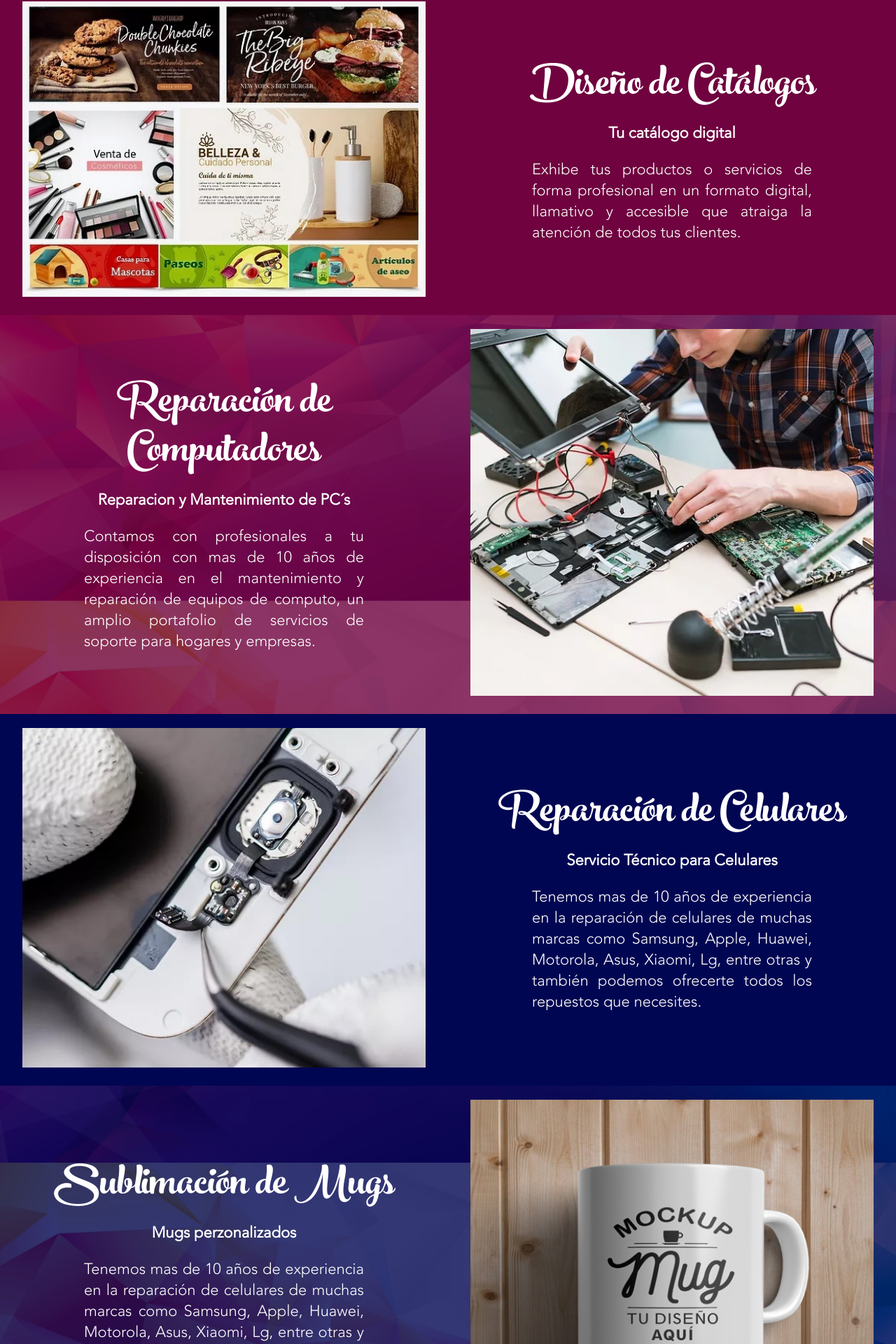
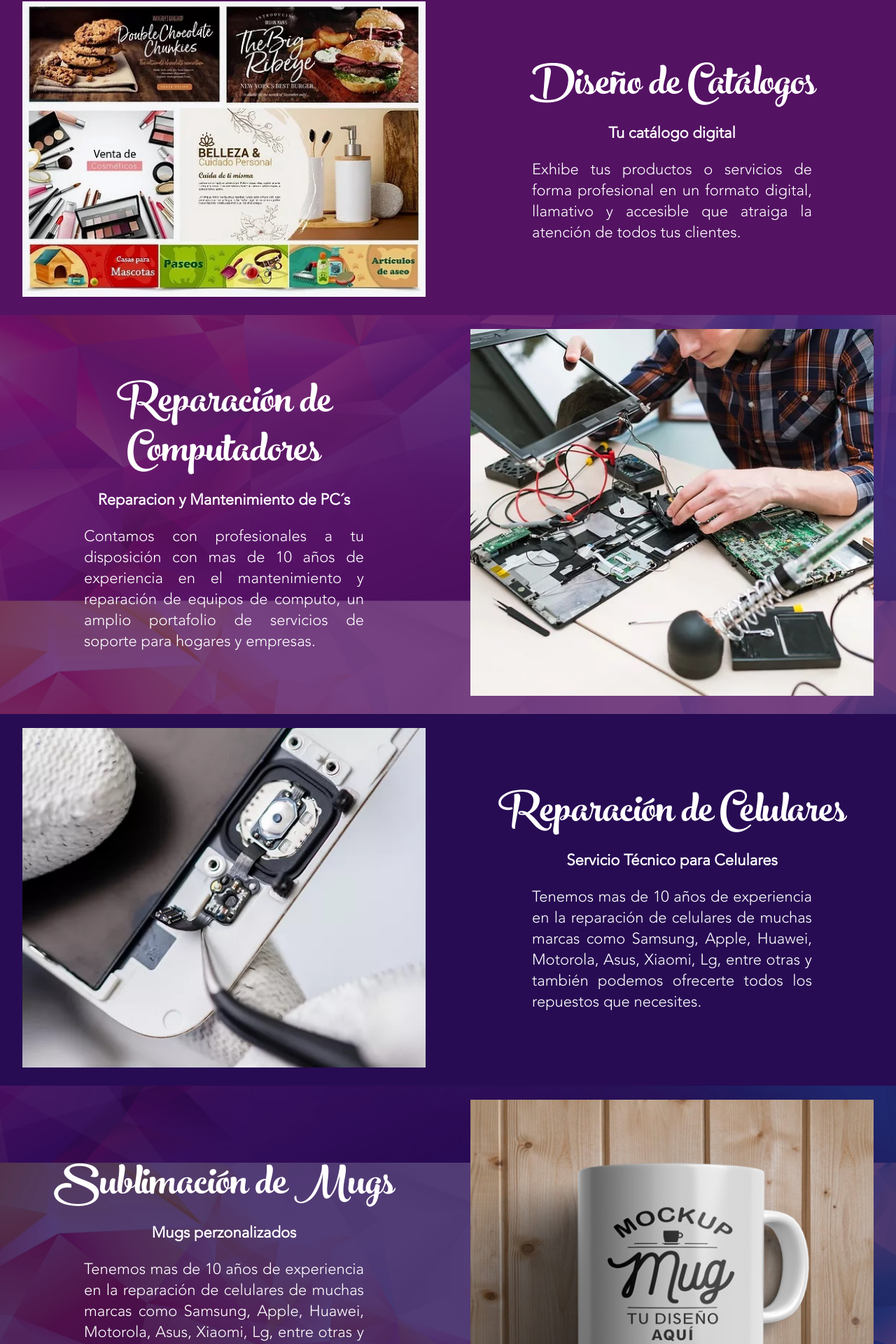
Before and after one commit to GermanKast/gypinformaticaytecnologia, a React (Create React App) app: page / in a window 1280 px wide. Shown: the part 1550-3470 px from the top of the page at 70% size. Built offline with nearby package versions, Linux system fonts and the light colour scheme; the HTML template or start-up script is replaced by a standard one.

Commit message:
Actualizacion de colores Componente SectionCard

```diff
--- a/src/css/SectionCard.css
+++ b/src/css/SectionCard.css
@@ -1,11 +1,19 @@
 /*************************************************************************************************
  * Hoja de estilos para el componente Section-card
+ * #270c53, #531262
  *************************************************************************************************/
 
+/*
 .background-blue-solid{ background-color:rgb(1, 6, 82);}
 .background-violet-solid{ background-color:rgb(111, 2, 63);}
 .background-blue-trans{ background-color:rgba(1, 6, 82, 0.8);}
 .background-violet-trans{ background-color:rgba(111, 2, 63, 0.8);}
+*/
+
+.background-blue-solid{ background-color: #270c53;}
+.background-violet-solid{ background-color:#531262;}
+.background-blue-trans{ background-color:rgba(39, 12, 83, 0.8);}
+.background-violet-trans{ background-color:rgba(83, 18, 98, 0.8);}
 
 .section-card-wrap-invert{
     display: flex;
```
